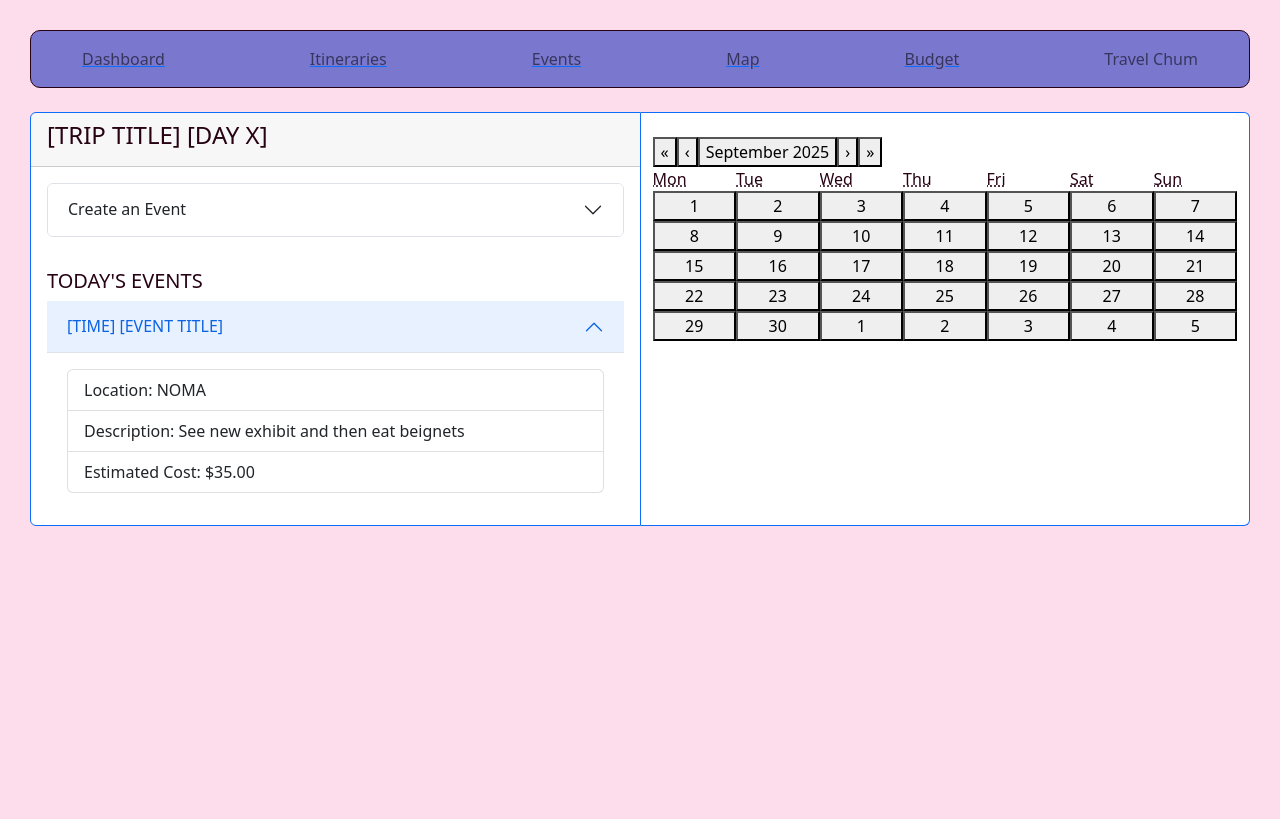
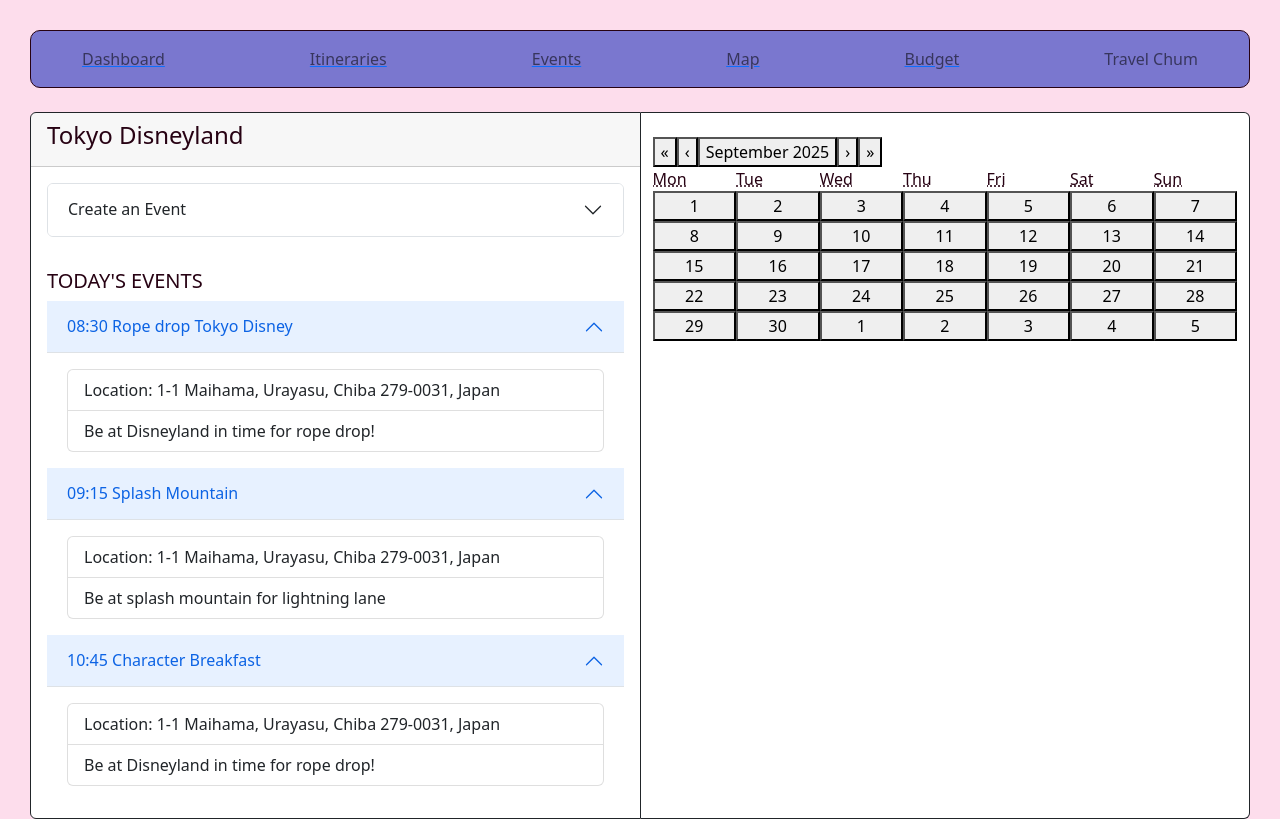
Before and after one commit to yumejensen/greenfield-budget-planner, a React app: page /event in a window 1280 px wide. Built offline with nearby package versions, Linux system fonts and the light colour scheme.

Commit message:
Dynamically rendering sample data - working on handleChange in form

```diff
--- a/src/client/components/event-components/CreateEvent.jsx
+++ b/src/client/components/event-components/CreateEvent.jsx
@@ -4,6 +4,16 @@
 import Accordion from 'react-bootstrap/Accordion';
 
 export default function CreateEvent() {
+
+  // update state with changes from the form
+
+  // handleChange to detect inputs from the form + update state
+  const handleChange = (e) => {
+
+  }
+
+  // add the event to the db on clicking the 'Add to List' button
+
   return (
     <Accordion>
       <Accordion.Item eventKey="0">
@@ -31,11 +41,6 @@
             <Form.Control as="textarea" rows={2} placeholder="Ex: Meet with Dave" />
           </Form.Group>
 
-          <Form.Group className="mb-3" controlId="costInput">
-            <Form.Label>Estimated Cost</Form.Label>
-            <Form.Control type="number" placeholder="Ex: $30.00" />
-          </Form.Group>
-
           <Button className="buttons" type="submit">
             Add to List
           </Button>
--- a/src/client/components/event-components/Event.jsx
+++ b/src/client/components/event-components/Event.jsx
@@ -2,18 +2,17 @@
 import Accordion from 'react-bootstrap/Accordion';
 import ListGroup from 'react-bootstrap/ListGroup';
 
-export default function Event() {
-
+export default function Event({event}) {
+  console.log(event)
   return (
     <Accordion defaultActiveKey="0" flush>
       <Accordion.Item eventKey="0">
-        <Accordion.Header>[TIME] [EVENT TITLE]</Accordion.Header>
+        <Accordion.Header>{event.time} {event.title}</Accordion.Header>
         <Accordion.Body>
 
           <ListGroup>
-            <ListGroup.Item>Location: NOMA</ListGroup.Item>
-            <ListGroup.Item>Description: See new exhibit and then eat beignets</ListGroup.Item>
-            <ListGroup.Item>Estimated Cost: $35.00</ListGroup.Item>
+            <ListGroup.Item>Location: {event.location}</ListGroup.Item>
+            <ListGroup.Item>{event.description}</ListGroup.Item>
           </ListGroup>
 
         </Accordion.Body>
--- a/src/client/components/event-components/EventList.jsx
+++ b/src/client/components/event-components/EventList.jsx
@@ -5,11 +5,18 @@
 import Event from './Event.jsx'
 
 
-export default function EventList() {
+export default function EventList({events}) {
+
+  // event data passed down from eventpage gets mapped/ put into event
+
   return (
     <>
-    <h5> TODAY&apos;S EVENTS </h5>
-      <Event />
+      <h5> TODAY&apos;S EVENTS </h5>
+    {
+      events.map((event, index) =>
+        <Event key={index} event={event}/>
+      )
+    }
     </>
   );
 }
--- a/src/client/components/event-components/EventPage.jsx
+++ b/src/client/components/event-components/EventPage.jsx
@@ -2,24 +2,28 @@
 import React from 'react'
 import Container from 'react-bootstrap/Container';
 import Card from 'react-bootstrap/Card';
-import { CardGroup } from 'react-bootstrap';
+import CardGroup from 'react-bootstrap/CardGroup';
 
 // Components
 import EventList from './EventList.jsx'
 import CreateEvent from './CreateEvent.jsx'
 import EventCalendar from './EventCalendar.jsx'
 
+// sample data
+import trip from './sample-data-events.js'
 
 export default function EventPage() {
 
+  // pull from db for state
+  // pass down events data into eventlist
 
   return (
 
     <CardGroup>
 
-      <Card border="primary" style={{ width: '25rem' }}>
+      <Card border="dark" style={{ width: '25rem' }}>
         <Card.Header>
-        <h4>[TRIP TITLE] [DAY X]</h4>
+          <h4> {trip.title} </h4>
         </Card.Header>
 
         <Card.Body>
@@ -27,11 +31,11 @@
         </Card.Body>
 
         <Card.Body>
-          <EventList />
+          <EventList events={trip.events}/>
         </Card.Body>
       </Card>
 
-        <Card border="primary" style={{ width: '25rem' }}>
+      <Card border="dark" style={{ width: '25rem' }}>
         <Container>
           <br></br>
           <EventCalendar />
--- /dev/null
+++ b/src/client/components/event-components/sample-data-events.js
@@ -0,0 +1,39 @@
+
+const trip = {
+    user: {
+        email: 'bobbobbob@gmail.com',
+        googleId: '1234567890tata'
+    },
+    events : [
+        {
+            eventDay: '2025/12/12',
+            time: '08:30',
+            title: 'Rope drop Tokyo Disney',
+            description: 'Be at Disneyland in time for rope drop!',
+            location: '1-1 Maihama, Urayasu, Chiba 279-0031, Japan'
+        },
+        {
+            eventDay: '2025/12/12',
+            time: '09:15',
+            title: 'Splash Mountain',
+            description: 'Be at splash mountain for lightning lane',
+            location: '1-1 Maihama, Urayasu, Chiba 279-0031, Japan'
+        },
+        {
+            eventDay: '2025/12/12',
+            time: '10:45',
+            title: 'Character Breakfast',
+            description: 'Be at Disneyland in time for rope drop!',
+            location: '1-1 Maihama, Urayasu, Chiba 279-0031, Japan'
+        }
+    ],
+    POIs : ['address1', 'address2', 'address3'],
+    title: 'Tokyo Disneyland',
+    start: '2025/12/11',
+    end: '2025/12/29',
+    nativeCurrency: 'USD',
+    foreignCurrency: 'JPY',
+    budget: 6000
+};
+
+export default trip;
```
Lines whose indentation alone changed are shown as unchanged.
